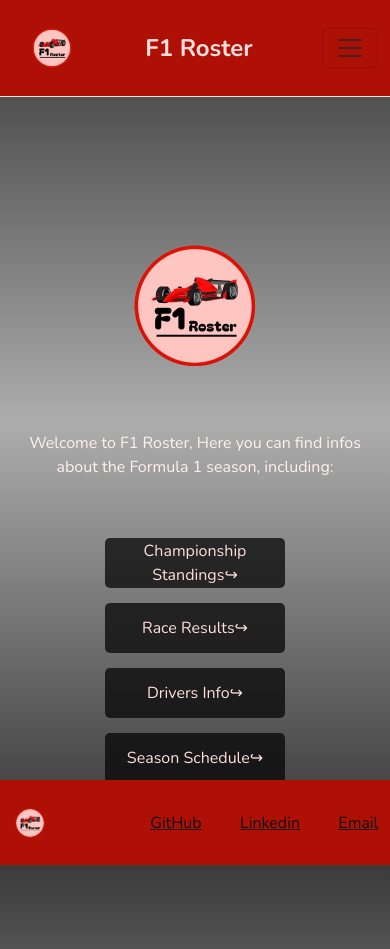
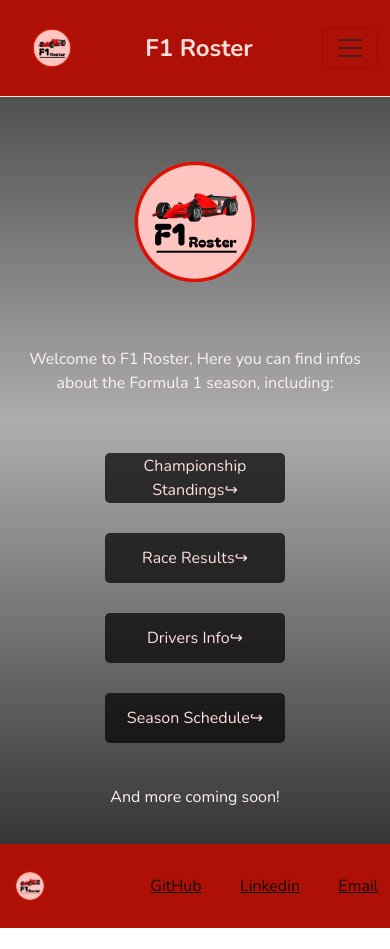
Before and after one commit to matheuslinkdev/f1_roster, a React (Vite) app: page / in a window 390 px wide. After the commit the page ends 928 px from the top, so only its background shows below. Built offline with nearby package versions, Linux system fonts and the light colour scheme.

Commit message:
Footer: still with a footer styling issue

```diff
--- a/src/Components/HomeContent/index.jsx
+++ b/src/Components/HomeContent/index.jsx
@@ -7,7 +7,7 @@ const HomeContent = () => {
   return (
     <article className="home-texts">
 
-        <img src={f1_roster_icon} alt="" />
+        <img src={f1_roster_icon} alt="f1 roster icon" />
         <section className="text-content">
             <p>
                 Welcome to F1 Roster,
--- a/src/Components/HomeContent/style.scss
+++ b/src/Components/HomeContent/style.scss
@@ -1,13 +1,13 @@
-@import '../../styles/variables.scss';
+@import "../../styles/variables.scss";
 
 .home-texts {
   display: flex;
   flex-direction: column;
   justify-content: center;
   align-items: center;
-    margin: 5dvh 0;
+  margin: 10dvh 0;
 
-    img{
+  img {
     width: 250px;
     margin: auto;
   }
@@ -19,7 +19,7 @@
     justify-content: center;
     text-align: center;
     width: 90dvw;
-        margin: auto;
+    margin: 0 auto 5dvh;
 
     p {
       color: $red-50;
@@ -45,9 +45,9 @@
         display: flex;
         justify-content: center;
         align-items: center;
-                transition: linear .3s;
+        transition: linear 0.3s;
         cursor: pointer;
-                &:hover{
+        &:hover {
           transform: scale(1.01);
           box-shadow: 0px 0px 9px $red-950;
         }
@@ -65,28 +65,17 @@
   }
 
   @media (max-width: 767px) {
-        display: flex;
-        flex-direction: column;
-        justify-content: center;
-        align-items: center;
-        margin: 10dvh 0;
+    margin: 0;
 
     .text-content {
       margin: 0;
 
       p {
-                color: $red-50;
         font-size: 1rem;
       }
 
       ul {
         padding: 0; // Adição
-                list-style: none;
-                display: flex;
-                flex-wrap: wrap;
-                gap: 15px;
-                justify-content: center;
-                align-items: center;
       }
     }
   }
--- a/src/Pages/HomePage/index.jsx
+++ b/src/Pages/HomePage/index.jsx
@@ -1,14 +1,16 @@
-import Footer from "../../Components/Footer";
 import HomeContent from "../../Components/HomeContent";
 import NavBar from "../../Components/NavBar";
+import Footer from './../../Components/Footer/index';
 
 function HomePage() {
   return (
-    <main >
-        <NavBar/>
-      <HomeContent/>
-      <Footer/>
-    </main>
+    <>
+      <main>
+        <NavBar />
+        <HomeContent />
+        <Footer/>
+      </main>
+    </>
   );
 }
 
--- a/src/styles/index.scss
+++ b/src/styles/index.scss
@@ -15,12 +15,14 @@ body {
     $black-300
   );
   background-attachment: fixed;
-  min-height: 100%;
+  min-height: 100dvh;
+  display: flex;
+    flex-direction: column;
 }
 
 main {
-  min-height: 100dvh;
   position: relative;
+  min-height: 110dvh;
 }
 
 .page-name {
```
Also changed, not shown: src/Components/Footer/style.scss (+7 -9 lines). Lines whose indentation alone changed are shown as unchanged.
